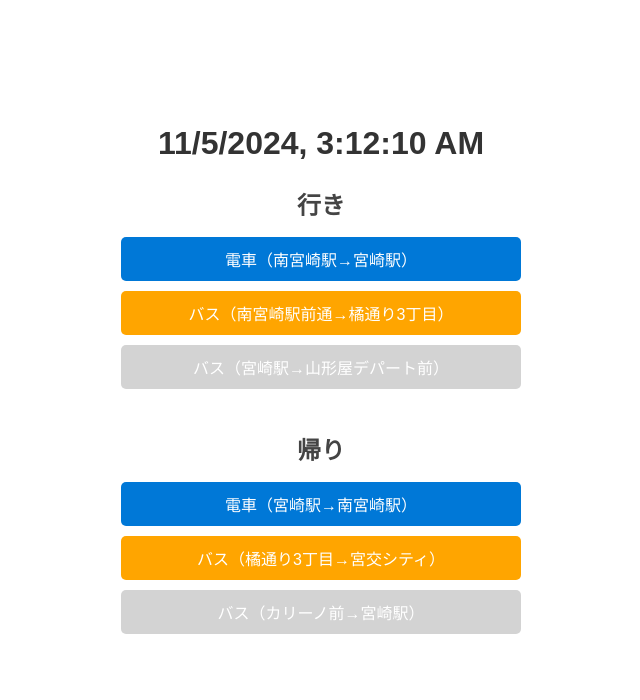
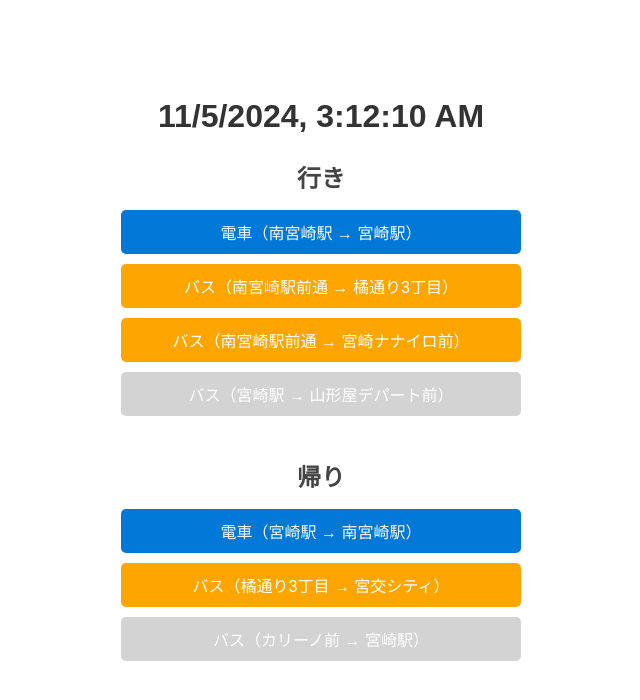
Before and after one commit to niiharamegumu/commute, a React (Vite) app: page / in a window 1280 px wide. Shown: the top 700 px of the page, without its empty margins (319-959 px from the left). Built offline with nearby package versions, Linux system fonts and the light colour scheme.

Commit message:
新しいバス停追加

```diff
--- a/src/App.tsx
+++ b/src/App.tsx
@@ -14,6 +14,7 @@ const busStops = {
   minamimiyazaki_ekimaedori: "011000002",
   tachibana_3_chome: "011000008",
   miyako_city: "000LM0002",
+  nanairo_mae: "011009001",
 };
 
 const trainStations = {
@@ -51,7 +52,7 @@ const App: React.FC = () => {
   const refreshLinks = () => {
     setGoingLinks([
       {
-        label: "電車（南宮崎駅→宮崎駅）",
+        label: "電車（南宮崎駅 → 宮崎駅）",
         href: getTrainLink(
           trainStations.minamimiyazaki,
           trainStations.miyazaki
@@ -59,7 +60,7 @@ const App: React.FC = () => {
         type: "train",
       },
       {
-        label: "バス（南宮崎駅前通→橘通り3丁目）",
+        label: "バス（南宮崎駅前通 → 橘通り3丁目）",
         href: getBusLink(
           busStops.minamimiyazaki_ekimaedori,
           busStops.tachibana_3_chome
@@ -67,7 +68,15 @@ const App: React.FC = () => {
         type: "bus",
       },
       {
-        label: "バス（宮崎駅→山形屋デパート前）",
+        label: "バス（南宮崎駅前通 → 宮崎ナナイロ前）",
+        href: getBusLink(
+          busStops.minamimiyazaki_ekimaedori,
+          busStops.nanairo_mae
+        ),
+        type: "bus",
+      },
+      {
+        label: "バス（宮崎駅 → 山形屋デパート前）",
         href: getBusLink(busStops.miyazaki_eki, busStops.depato_mae),
         type: "unUsed",
       },
@@ -75,7 +84,7 @@ const App: React.FC = () => {
 
     setReturningLinks([
       {
-        label: "電車（宮崎駅→南宮崎駅）",
+        label: "電車（宮崎駅 → 南宮崎駅）",
         href: getTrainLink(
           trainStations.miyazaki,
           trainStations.minamimiyazaki
@@ -83,12 +92,12 @@ const App: React.FC = () => {
         type: "train",
       },
       {
-        label: "バス（橘通り3丁目→宮交シティ）",
+        label: "バス（橘通り3丁目 → 宮交シティ）",
         href: getBusLink(busStops.tachibana_3_chome, busStops.miyako_city),
         type: "bus",
       },
       {
-        label: "バス（カリーノ前→宮崎駅）",
+        label: "バス（カリーノ前 → 宮崎駅）",
         href: getBusLink(busStops.karino_mae, busStops.miyazaki_eki),
         type: "unUsed",
       },
```
